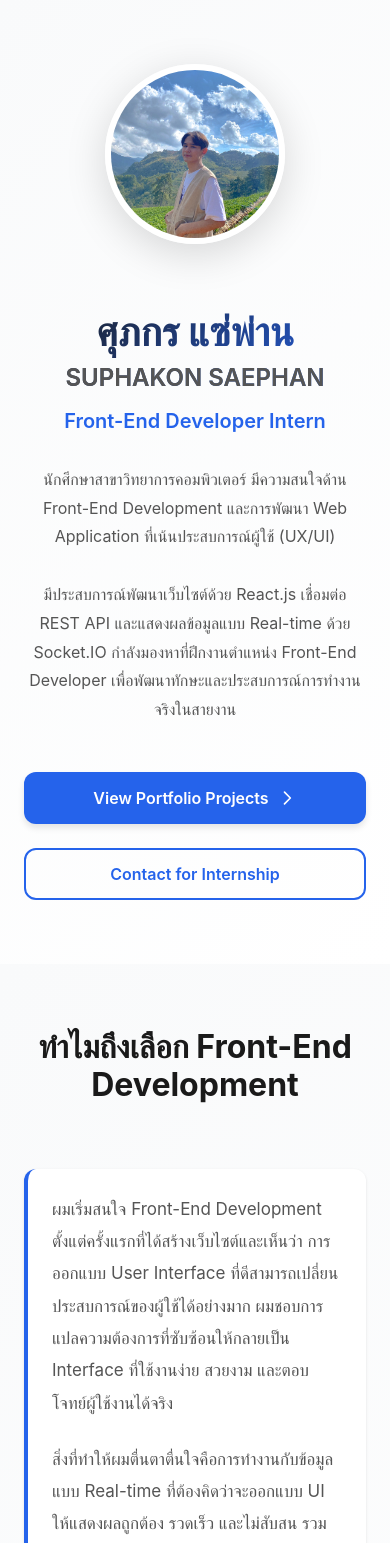
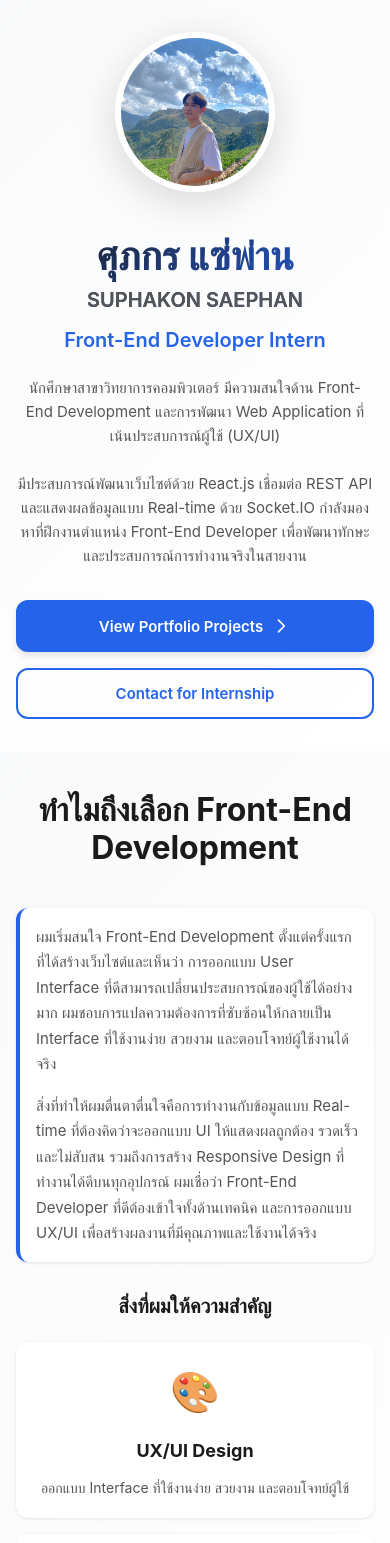
Before and after one commit to 66JJN/66JJN.github.io, a React (Vite) app: page / in a window 390 px wide. Shown: the top 1543 px of the page. Built offline with nearby package versions, Linux system fonts and the light colour scheme.

Commit message:
ปรับให้รองรับในมือถือได้ดีขึ้น

```diff
--- a/index.html
+++ b/index.html
@@ -1,10 +1,10 @@
 <!doctype html>
-<html lang="en">
+<html lang="th">
   <head>
     <meta charset="UTF-8" />
     <link rel="icon" type="image/svg+xml" href="/vite.svg" />
-    <meta name="viewport" content="width=device-width, initial-scale=1.0" />
-    <title>my-portfolio</title>
+    <meta name="viewport" content="width=device-width, initial-scale=1.0, maximum-scale=5.0" />
+    <title>ศุภกร แซ่พ่าน - Front-End Developer Portfolio</title>
   </head>
   <body>
     <div id="root"></div>
--- a/src/components/About.module.css
+++ b/src/components/About.module.css
@@ -162,4 +162,29 @@
     .interestCard:hover {
         transform: translateY(-4px);
     }
+
+    .education,
+    .interestCard {
+        padding: var(--spacing-md);
+    }
 }
+
+@media (max-width: 480px) {
+
+    .education,
+    .interestCard {
+        padding: var(--spacing-sm) var(--spacing-md);
+    }
+
+    .timeline {
+        padding-left: var(--spacing-md);
+    }
+
+    .subtitle {
+        font-size: 20px;
+    }
+
+    .cardTitle {
+        font-size: 16px;
+    }
+}
--- a/src/components/Contact.module.css
+++ b/src/components/Contact.module.css
@@ -22,7 +22,7 @@
 
 .contactGrid {
     display: grid;
-    grid-template-columns: repeat(auto-fit, minmax(300px, 1fr));
+    grid-template-columns: repeat(auto-fit, minmax(280px, 1fr));
     gap: var(--spacing-md);
     max-width: 900px;
     margin: var(--spacing-xl) auto 0;
@@ -33,6 +33,7 @@
     align-items: center;
     gap: var(--spacing-md);
     padding: var(--spacing-lg);
+    min-height: var(--touch-target-min);
     background: var(--color-card-bg);
     border-radius: var(--radius);
     border: 2px solid var(--color-border);
@@ -111,4 +112,27 @@
     .contactGrid {
         grid-template-columns: 1fr;
     }
+
+    .contactCard {
+        padding: var(--spacing-md);
+    }
 }
+
+@media (max-width: 480px) {
+    .contactCard {
+        padding: var(--spacing-sm) var(--spacing-md);
+    }
+
+    .iconWrapper {
+        width: 44px;
+        height: 44px;
+    }
+
+    .contactLabel {
+        font-size: 15px;
+    }
+
+    .contactValue {
+        font-size: 13px;
+    }
+}
--- a/src/components/Footer.module.css
+++ b/src/components/Footer.module.css
@@ -39,7 +39,8 @@
     display: inline-flex;
     align-items: center;
     gap: 8px;
-    padding: 10px 20px;
+    padding: 12px 20px;
+    min-height: var(--touch-target-min);
     background: rgba(255, 255, 255, 0.1);
     border-radius: 8px;
     color: white;
@@ -118,4 +119,32 @@
     .link {
         justify-content: center;
     }
+
+    .footer {
+        padding: var(--spacing-xl) 0 var(--spacing-md);
+    }
 }
+
+@media (max-width: 480px) {
+    .footer {
+        padding: var(--spacing-lg) 0 var(--spacing-sm);
+    }
+
+    .name {
+        font-size: 24px;
+    }
+
+    .role {
+        font-size: 14px;
+    }
+
+    .link {
+        padding: 12px 16px;
+        font-size: 14px;
+    }
+
+    .copyright,
+    .madeWith {
+        font-size: 13px;
+    }
+}
--- a/src/components/Hero.module.css
+++ b/src/components/Hero.module.css
@@ -103,6 +103,7 @@
 .primaryBtn,
 .secondaryBtn {
     padding: 14px 32px;
+    min-height: var(--touch-target-min);
     font-size: 16px;
     font-weight: 600;
     border-radius: var(--radius);
@@ -183,6 +184,7 @@
 
     .intro {
         font-size: 16px;
+        line-height: 1.7;
     }
 
     .ctaButtons {
@@ -194,14 +196,45 @@
     .secondaryBtn {
         width: 100%;
         justify-content: center;
+        padding: 16px 24px;
     }
 
     .profileImageWrapper {
-        width: 180px;
-        height: 180px;
+        width: 200px;
+        height: 200px;
     }
 
     .placeholderIcon {
-        font-size: 80px;
+        font-size: 90px;
     }
 }
+
+@media (max-width: 480px) {
+    .hero {
+        padding: var(--spacing-xl) 0;
+    }
+
+    .profileImageWrapper {
+        width: 160px;
+        height: 160px;
+    }
+
+    .placeholderIcon {
+        font-size: 70px;
+    }
+
+    .intro {
+        font-size: 15px;
+        line-height: 1.6;
+    }
+
+    .primaryBtn,
+    .secondaryBtn {
+        font-size: 15px;
+        padding: 14px 20px;
+    }
+
+    .nameEn {
+        font-size: 20px;
+    }
+}
--- a/src/components/Learning.module.css
+++ b/src/components/Learning.module.css
@@ -183,4 +183,40 @@
     .mindsetIcon {
         margin: 0 auto;
     }
+
+    .stepCard {
+        padding: var(--spacing-md);
+    }
+
+    .goalsSection {
+        padding: var(--spacing-md);
+    }
 }
+
+@media (max-width: 480px) {
+    .stepCard {
+        padding: var(--spacing-sm) var(--spacing-md);
+        gap: var(--spacing-sm);
+    }
+
+    .goalsSection {
+        padding: var(--spacing-sm) var(--spacing-md);
+    }
+
+    .mindsetBox {
+        padding: var(--spacing-md);
+        gap: var(--spacing-md);
+    }
+
+    .mindsetTitle {
+        font-size: 22px;
+    }
+
+    .mindsetText {
+        font-size: 15px;
+    }
+
+    .mindsetIcon {
+        font-size: 48px;
+    }
+}
--- a/src/components/ProblemSolving.module.css
+++ b/src/components/ProblemSolving.module.css
@@ -22,7 +22,7 @@
 
 .problemsGrid {
     display: grid;
-    grid-template-columns: repeat(auto-fit, minmax(350px, 1fr));
+    grid-template-columns: repeat(auto-fit, minmax(280px, 1fr));
     gap: var(--spacing-lg);
     margin-top: var(--spacing-xl);
 }
@@ -124,4 +124,27 @@
     .problemsGrid {
         grid-template-columns: 1fr;
     }
+
+    .problemCard {
+        padding: var(--spacing-md);
+    }
 }
+
+@media (max-width: 480px) {
+    .problemCard {
+        padding: var(--spacing-sm) var(--spacing-md);
+    }
+
+    .problemTitle {
+        font-size: 18px;
+    }
+
+    .sectionText {
+        font-size: 14px;
+        padding-left: 18px;
+    }
+
+    .learnedBox {
+        padding: var(--spacing-sm);
+    }
+}
--- a/src/components/Projects.module.css
+++ b/src/components/Projects.module.css
@@ -152,7 +152,7 @@
     padding: 0;
     margin: 0;
     display: grid;
-    grid-template-columns: repeat(auto-fit, minmax(300px, 1fr));
+    grid-template-columns: repeat(auto-fit, minmax(280px, 1fr));
     gap: var(--spacing-sm);
 }
 
@@ -266,6 +266,39 @@
     }
 
     .projectDetail {
+        padding: var(--spacing-lg);
+    }
+
+    .linkBtn {
+        padding: 12px 20px;
+        min-height: var(--touch-target-min);
+    }
+
+    .responsibilitiesList {
+        grid-template-columns: 1fr;
+    }
+}
+
+@media (max-width: 480px) {
+    .projectDetail {
         padding: var(--spacing-md);
     }
+
+    .projectHeader {
+        gap: var(--spacing-sm);
+    }
+
+    .linkBtn {
+        padding: 12px 16px;
+        font-size: 13px;
+    }
+
+    .projectDescription {
+        font-size: 15px;
+        padding: var(--spacing-sm);
+    }
+
+    .sectionLabel {
+        font-size: 18px;
+    }
 }
--- a/src/components/TechStack.module.css
+++ b/src/components/TechStack.module.css
@@ -22,7 +22,7 @@
 
 .categoriesGrid {
     display: grid;
-    grid-template-columns: repeat(auto-fit, minmax(450px, 1fr));
+    grid-template-columns: repeat(auto-fit, minmax(300px, 1fr));
     gap: var(--spacing-lg);
     margin-top: var(--spacing-xl);
 }
@@ -140,4 +140,27 @@
     .categoryIcon {
         margin: 0 auto;
     }
+
+    .categoryCard {
+        padding: var(--spacing-md);
+    }
 }
+
+@media (max-width: 480px) {
+    .categoriesGrid {
+        grid-template-columns: 1fr;
+        gap: var(--spacing-md);
+    }
+
+    .categoryCard {
+        padding: var(--spacing-sm) var(--spacing-md);
+    }
+
+    .skillItem {
+        padding: var(--spacing-xs) var(--spacing-sm);
+    }
+
+    .categoryTitle {
+        font-size: 18px;
+    }
+}
--- a/src/components/WhyFrontend.module.css
+++ b/src/components/WhyFrontend.module.css
@@ -102,4 +102,27 @@
     .focusGrid {
         grid-template-columns: 1fr;
     }
+
+    .focusCard {
+        padding: var(--spacing-md);
+    }
 }
+
+@media (max-width: 480px) {
+    .mainText {
+        padding: var(--spacing-sm) var(--spacing-md);
+    }
+
+    .paragraph {
+        font-size: 15px;
+        line-height: 1.7;
+    }
+
+    .focusCard {
+        padding: var(--spacing-sm) var(--spacing-md);
+    }
+
+    .focusTitle {
+        font-size: 20px;
+    }
+}
--- a/src/index.css
+++ b/src/index.css
@@ -8,7 +8,7 @@
   --color-border: #e5e7eb;
   --color-card-bg: #f9fafb;
 
-  /* Spacing */
+  /* Spacing - Desktop */
   --spacing-xs: 8px;
   --spacing-sm: 16px;
   --spacing-md: 24px;
@@ -26,6 +26,30 @@
   --shadow-lg: 0 10px 30px rgba(0, 0, 0, 0.15);
   --radius: 12px;
   --transition: 0.3s ease;
+
+  /* Touch targets - minimum size for mobile */
+  --touch-target-min: 44px;
+}
+
+/* Mobile spacing adjustments */
+@media (max-width: 768px) {
+  :root {
+    --spacing-md: 20px;
+    --spacing-lg: 28px;
+    --spacing-xl: 36px;
+    --spacing-2xl: 48px;
+    --spacing-3xl: 56px;
+  }
+}
+
+@media (max-width: 480px) {
+  :root {
+    --spacing-md: 16px;
+    --spacing-lg: 24px;
+    --spacing-xl: 32px;
+    --spacing-2xl: 40px;
+    --spacing-3xl: 48px;
+  }
 }
 
 /* CSS Reset */
@@ -94,6 +118,18 @@ a:hover {
   padding: 0 var(--spacing-md);
 }
 
+@media (max-width: 768px) {
+  .container {
+    padding: 0 var(--spacing-sm);
+  }
+}
+
+@media (max-width: 480px) {
+  .container {
+    padding: 0 var(--spacing-sm);
+  }
+}
+
 /* Animations */
 @keyframes fadeIn {
   from {
```
